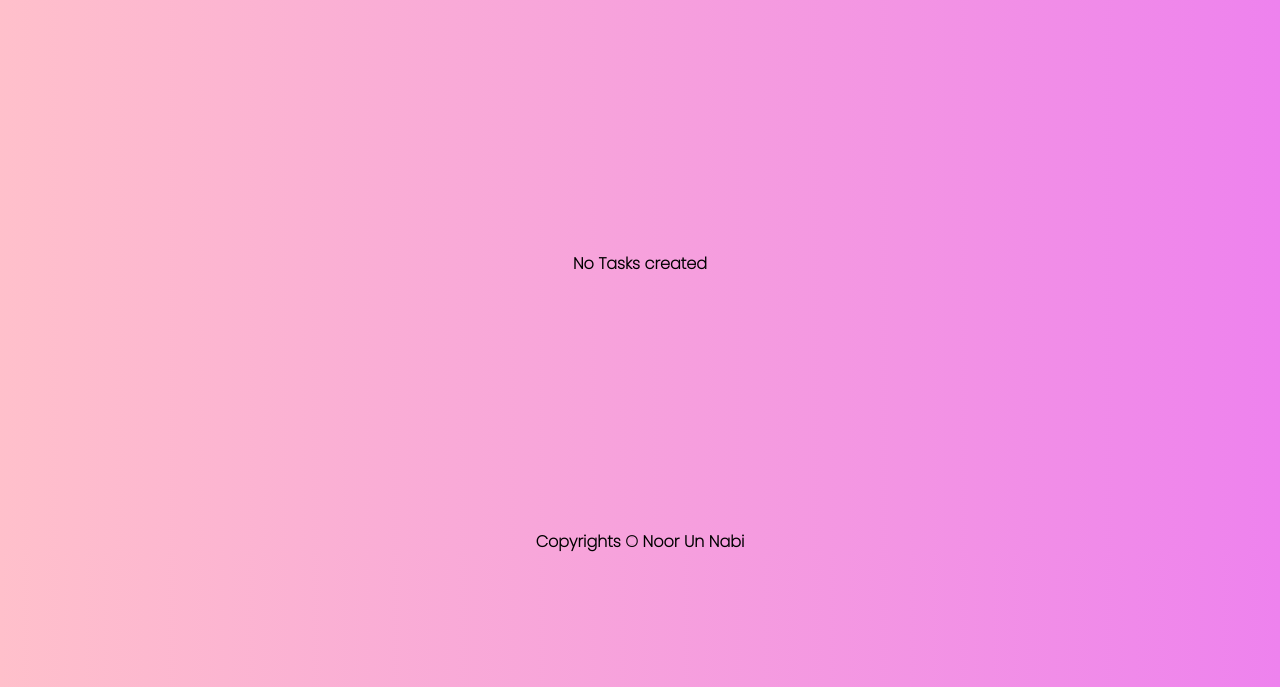
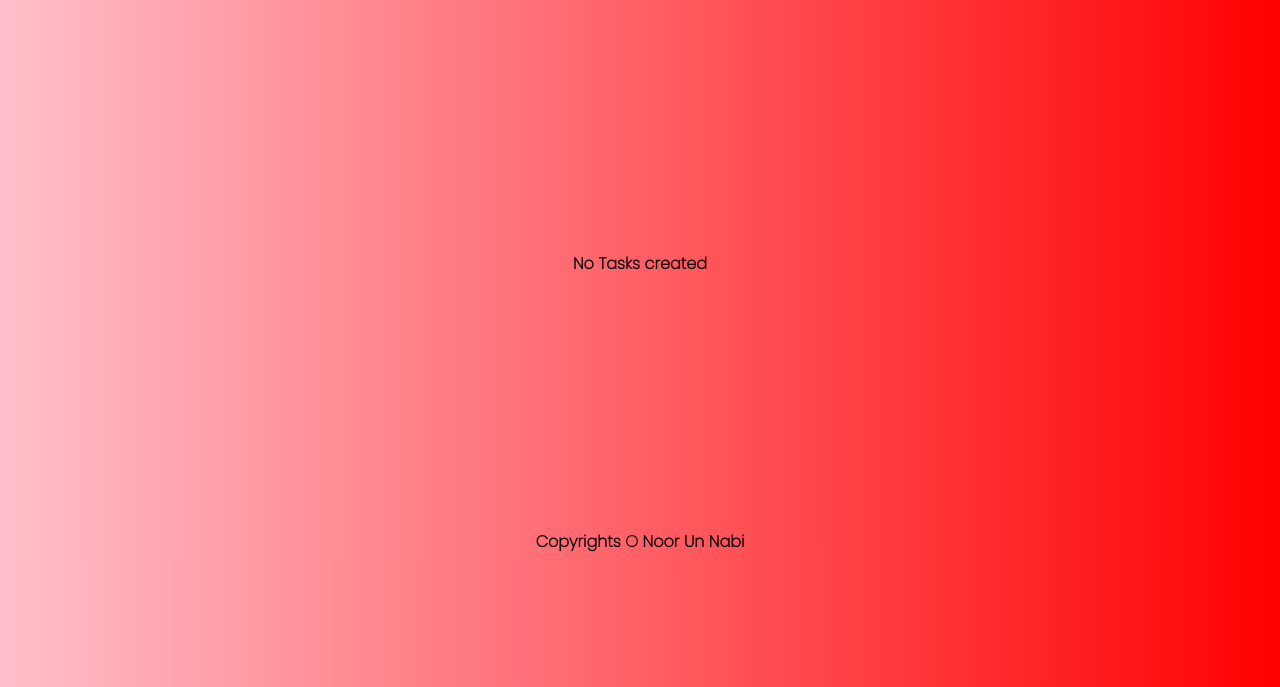
Before and after one commit to noorunanbi1999/MyToDoList, a plain HTML site: page index.html in a window 1280 px wide. Shown: the part 113-800 px from the top of the page. Drawn offline with Linux system fonts and the light colour scheme.

Commit message:
Update style.css

```diff
--- a/css/style.css
+++ b/css/style.css
@@ -6,7 +6,7 @@
 }
 
 body {
-  background-image: linear-gradient(90deg, pink, violet);
+  background-image: linear-gradient(90deg, pink, red);
 }
 
 #mainHeading {
```
